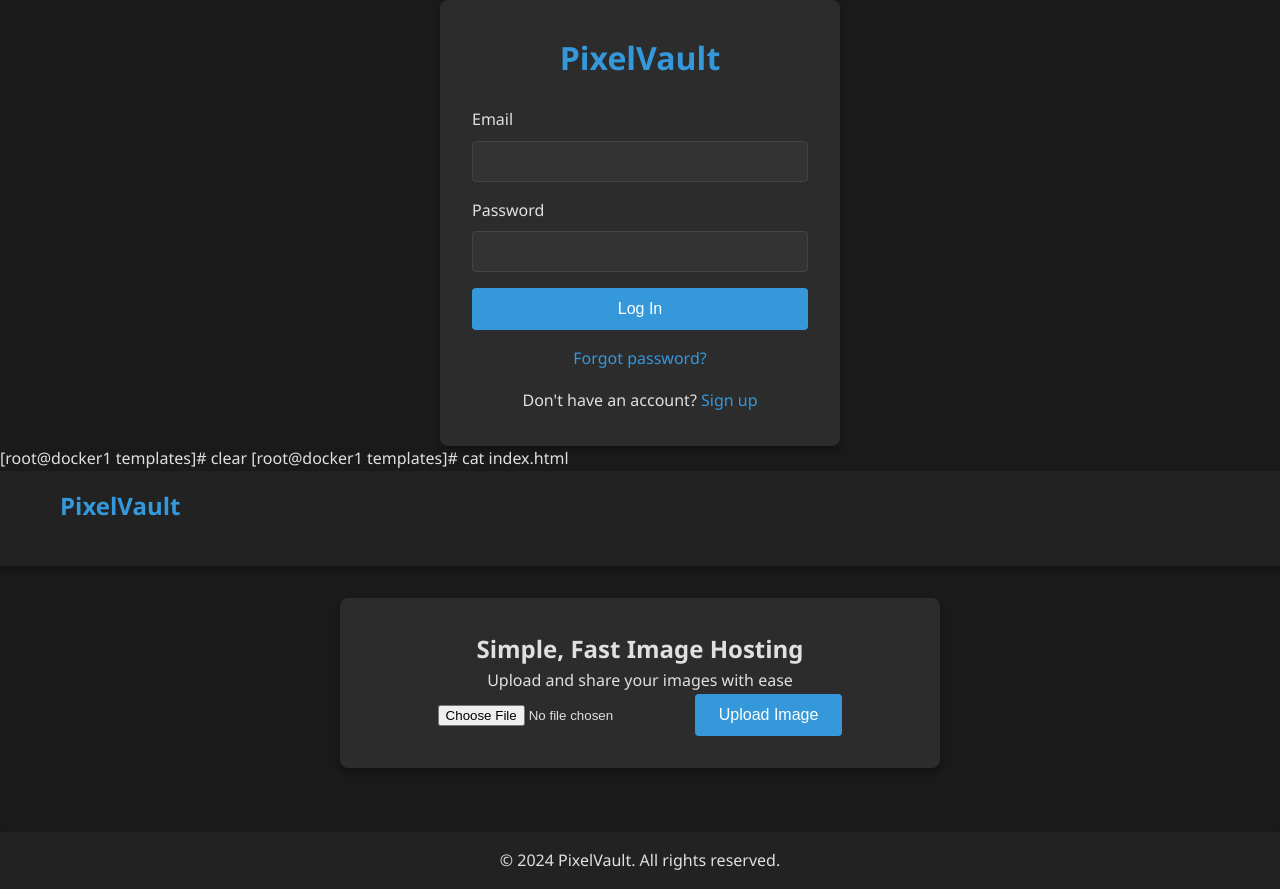
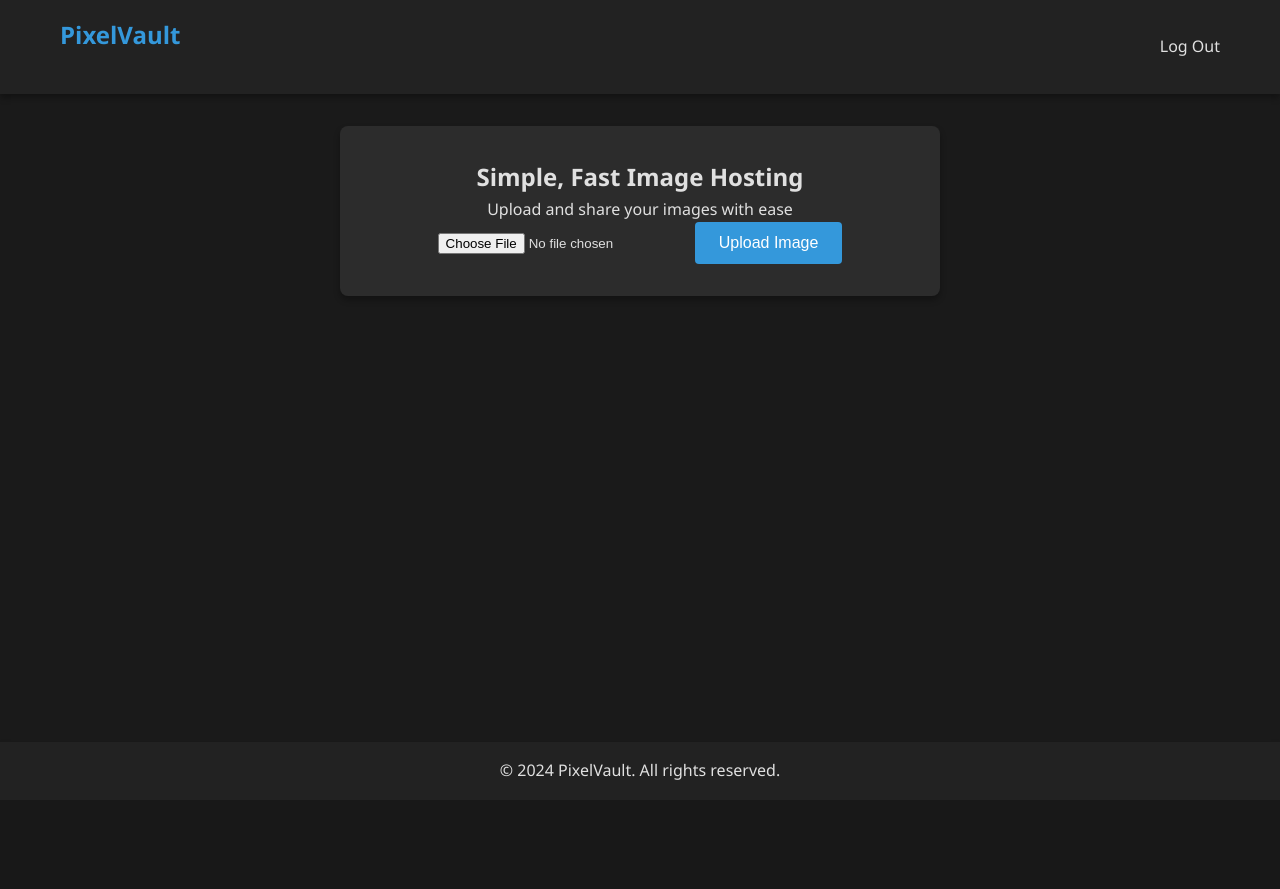
Before and after one commit to BeehiveSystems/PixelVault, a Flask app: page / in a window 1280 px wide. After the commit the page ends 780 px from the top, so only its background shows below. Run offline with Flask 2, Linux system fonts and the light colour scheme; the visitor is signed in with stand-in values (Sample User, id 1); data that the repository does not hold is empty; some libraries are stand-ins or nearby versions.

Commit message:
Add logout feature, add BASE_URL feature

```diff
--- a/app.py
+++ b/app.py
@@ -27,6 +27,8 @@
 login_manager = LoginManager()
 login_manager.init_app(app)
 login_manager.login_view = 'login'
+
+BASE_URL = os.getenv('BASE_URL', 'http://localhost:5000')
 
 DATABASE_PATH = os.getenv('DATABASE_URL')
 app.config['UPLOAD_FOLDER'] = 'uploads'
@@ -220,11 +222,17 @@
             conn.commit()
         print("Database entry created")  # Debug print
 
-        return jsonify(success=True, url=f'/uploads/{filename}')
+        # Use BASE_URL to construct the full URL
+        BASE_URL = os.getenv('BASE_URL', 'http://localhost:5000')
+        file_url = f"{BASE_URL}/uploads/{filename}"
+
+        return jsonify(success=True, url=file_url)
     except Exception as e:
         print(f"Error during file upload: {str(e)}")  # Log the error
-        print(traceback.format_exc())  # Print the full stack trace
         return jsonify(success=False, message=str(e)), 500
+
+
+
 
 def create_thumbnail(filepath, filename):
     try:
--- a/docker-compose.yml
+++ b/docker-compose.yml
@@ -11,3 +11,4 @@
     environment:
       - FLASK_ENV=development
       - DATABASE_URL=/usr/src/app/database/database.db
+      - BASE_URL= # Enter your URL here
--- a/templates/index.html
+++ b/templates/index.html
@@ -1,37 +1,3 @@
-<!DOCTYPE html>
-<html lang="en">
-<head>
-    <meta charset="UTF-8">
-    <meta name="viewport" content="width=device-width, initial-scale=1.0">
-    <title>PixelVault - Login</title>
-    <link rel="stylesheet" href="{{ url_for('static', filename='styles.css') }}">
-</head>
-<body>
-    <div class="login-container">
-        <div class="logo">PixelVault</div>
-        <form class="login-form" id="login-form" method="POST" action="{{ url_for('login') }}">
-            <input type="hidden" name="csrf_token" value="{{ csrf_token() }}">
-            <div class="form-group">
-                <label for="email">Email</label>
-                <input type="email" id="email" name="email" required>
-            </div>
-            <div class="form-group">
-                <label for="password">Password</label>
-                <input type="password" id="password" name="password" required>
-            </div>
-            <button type="submit" class="login-button">Log In</button>
-        </form>
-        <div class="forgot-password">
-            <a href="#">Forgot password?</a>
-        </div>
-        <div class="signup-link">
-            Don't have an account? <a href="{{ url_for('signup') }}">Sign up</a>
-        </div>
-    </div>
-</body>
-</html>
-[root@docker1 templates]# clear
-[root@docker1 templates]# cat index.html
 <!DOCTYPE html>
 <html lang="en">
 <head>
@@ -48,6 +14,7 @@
                 <a href="#" class="logo">PixelVault</a>
                 <div class="nav-links">
                     <!-- Additional navigation links can go here -->
+		    <a href="{{ url_for('logout') }}">Log Out</a>
                 </div>
             </nav>
         </div>
```
